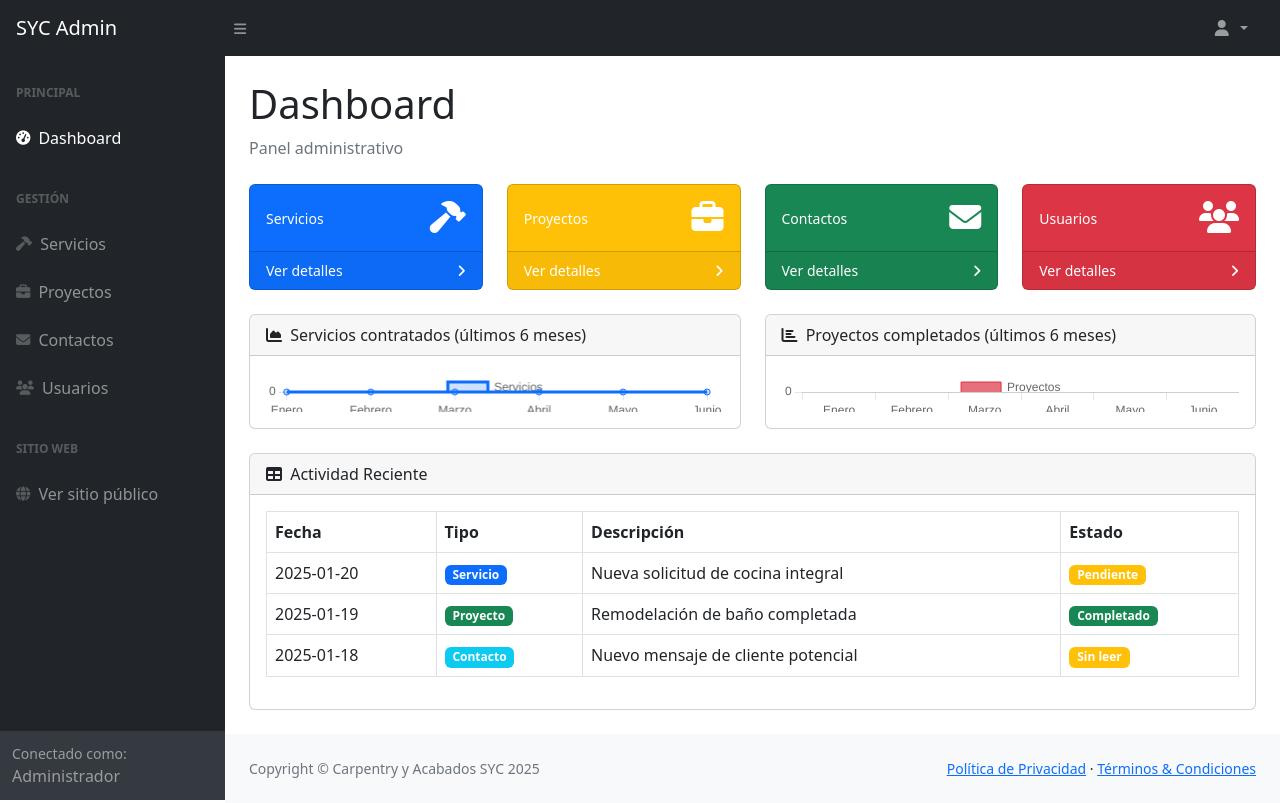
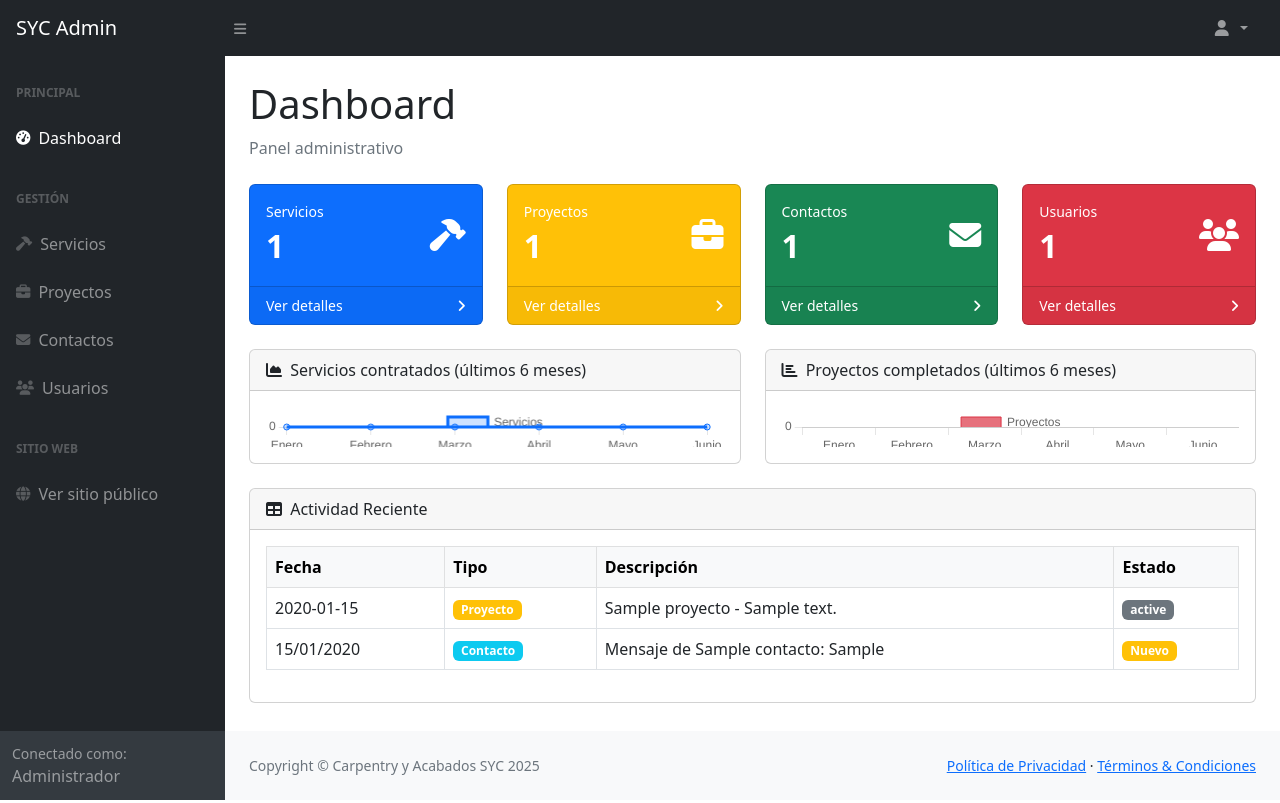
Before and after one commit to JhojanCR/CarpentrySYC, a Spring Boot app: page /admin/dashboard in a window 1280 px wide. Run offline with Spring Boot 4, Linux system fonts and the light colour scheme; tables that the repository leaves empty hold one stand-in row (values such as "Sample post"); some of the project's set-up classes (security, data sources, template engines, error pages and the like) are left out, and stand-ins take their place.

Commit message:
Dashboard con estadísticas y actividad reciente en tiempo real
- Actualizado AdminController para calcular estadísticas reales desde MySQL:
  * Contador de servicios, proyectos, contactos y usuarios
  * Obtención de últimos 5 proyectos recientes
  * Obtención de últimos 5 mensajes de contacto recientes

- Agregados métodos en repositorios:
  * ProyectoRepository.findTop5ByOrderByIdDesc()
  * ContactoRepository.findTop5ByOrderByFechaEnvioDesc()

- Actualizado dashboard.html con datos dinámicos:
  * Tarjetas de estadísticas ahora muestran conteos reales
  * Tabla de actividad reciente muestra proyectos y contactos reales
  * Badges de estado dinámicos según el estado del proyecto
  * Formato de fecha mejorado para contactos
  * Mensaje cuando no hay actividad reciente

Características implementadas:
✓ Estadísticas en tiempo real conectadas a MySQL
✓ Actividad reciente con últimos proyectos y contactos
✓ Interfaz responsive con badges de colores según estado
✓ Consultas optimizadas con Spring Data JPA

🤖 Generated with [Claude Code](https://claude.com/claude-code)

Co-Authored-By: Claude <noreply@anthropic.com>

```diff
--- a/src/main/java/com/syc/carpentry/controller/AdminController.java
+++ b/src/main/java/com/syc/carpentry/controller/AdminController.java
@@ -25,6 +25,17 @@ public class AdminController {
     @GetMapping("/dashboard")
     public String dashboard(Model model) {
         model.addAttribute("pageTitle", "Dashboard - Admin SYC");
+
+        // Estadísticas generales
+        model.addAttribute("serviciosCount", servicioRepository.count());
+        model.addAttribute("proyectosCount", proyectoRepository.count());
+        model.addAttribute("contactosCount", contactoRepository.count());
+        model.addAttribute("usuariosCount", usuarioRepository.count());
+
+        // Actividad reciente (últimos 5 proyectos y 5 contactos)
+        model.addAttribute("proyectosRecientes", proyectoRepository.findTop5ByOrderByIdDesc());
+        model.addAttribute("contactosRecientes", contactoRepository.findTop5ByOrderByFechaEnvioDesc());
+
         return "admin/dashboard";
     }
 
--- a/src/main/java/com/syc/carpentry/repository/ProyectoRepository.java
+++ b/src/main/java/com/syc/carpentry/repository/ProyectoRepository.java
@@ -3,7 +3,11 @@ package com.syc.carpentry.repository;
 import org.springframework.data.jpa.repository.JpaRepository;
 import com.syc.carpentry.model.Proyecto;
 import org.springframework.stereotype.Repository;
+import java.util.List;
 
 public interface ProyectoRepository extends JpaRepository<Proyecto, Long> {
 
+    // Obtener los últimos 5 proyectos ordenados por ID descendente
+    List<Proyecto> findTop5ByOrderByIdDesc();
+
 }
--- a/src/main/resources/templates/admin/dashboard.html
+++ b/src/main/resources/templates/admin/dashboard.html
@@ -188,8 +188,8 @@
                             Actividad Reciente
                         </div>
                         <div class="card-body">
-                            <table class="table table-bordered">
-                                <thead>
+                            <table class="table table-bordered table-hover">
+                                <thead class="table-light">
                                     <tr>
                                         <th>Fecha</th>
                                         <th>Tipo</th>
@@ -198,23 +198,27 @@
                                     </tr>
                                 </thead>
                                 <tbody>
-                                    <tr>
-                                        <td>2025-01-20</td>
-                                        <td><span class="badge bg-primary">Servicio</span></td>
-                                        <td>Nueva solicitud de cocina integral</td>
-                                        <td><span class="badge bg-warning">Pendiente</span></td>
+                                    <!-- Proyectos recientes -->
+                                    <tr th:each="proyecto : ${proyectosRecientes}">
+                                        <td th:text="${proyecto.fechaInicio}">2025-01-20</td>
+                                        <td><span class="badge bg-warning">Proyecto</span></td>
+                                        <td th:text="${proyecto.nombre + ' - ' + proyecto.descripcion}">Proyecto descripción</td>
+                                        <td>
+                                            <span class="badge"
+                                                  th:classappend="${proyecto.estado == 'Completado'} ? 'bg-success' : (${proyecto.estado == 'En Progreso'} ? 'bg-primary' : 'bg-secondary')"
+                                                  th:text="${proyecto.estado}">Estado</span>
+                                        </td>
                                     </tr>
-                                    <tr>
-                                        <td>2025-01-19</td>
-                                        <td><span class="badge bg-success">Proyecto</span></td>
-                                        <td>Remodelación de baño completada</td>
-                                        <td><span class="badge bg-success">Completado</span></td>
+                                    <!-- Contactos recientes -->
+                                    <tr th:each="contacto : ${contactosRecientes}">
+                                        <td th:text="${#temporals.format(contacto.fechaEnvio, 'dd/MM/yyyy')}">2025-01-18</td>
+                                        <td><span class="badge bg-info">Contacto</span></td>
+                                        <td th:text="'Mensaje de ' + ${contacto.nombre} + ': ' + ${contacto.asunto}">Mensaje</td>
+                                        <td><span class="badge bg-warning">Nuevo</span></td>
                                     </tr>
-                                    <tr>
-                                        <td>2025-01-18</td>
-                                        <td><span class="badge bg-info">Contacto</span></td>
-                                        <td>Nuevo mensaje de cliente potencial</td>
-                                        <td><span class="badge bg-warning">Sin leer</span></td>
+                                    <!-- Mensaje si no hay actividad -->
+                                    <tr th:if="${proyectosRecientes.empty && contactosRecientes.empty}">
+                                        <td colspan="4" class="text-center text-muted">No hay actividad reciente</td>
                                     </tr>
                                 </tbody>
                             </table>
```
Also changed, not shown: src/main/java/com/syc/carpentry/repository/ContactoRepository.java (+7 -1 lines).
